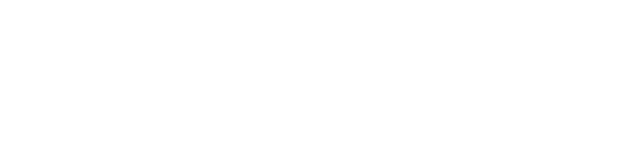
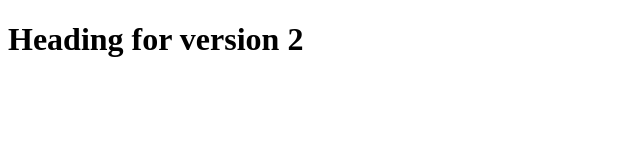
Before and after one commit to Parul101shah/myrepo, a plain HTML site: page index.html in a window 1280 px wide. Shown: the whole page, without its empty margins (0-640 px from the left). Drawn offline with Linux system fonts and the light colour scheme.

Commit message:
This is version 2

```diff
--- a/index.html
+++ b/index.html
@@ -6,6 +6,6 @@
     <title>Document</title>
 </head>
 <body>
-
+    <h1>Heading for version 2</h1>
 </body>
 </html>
```
